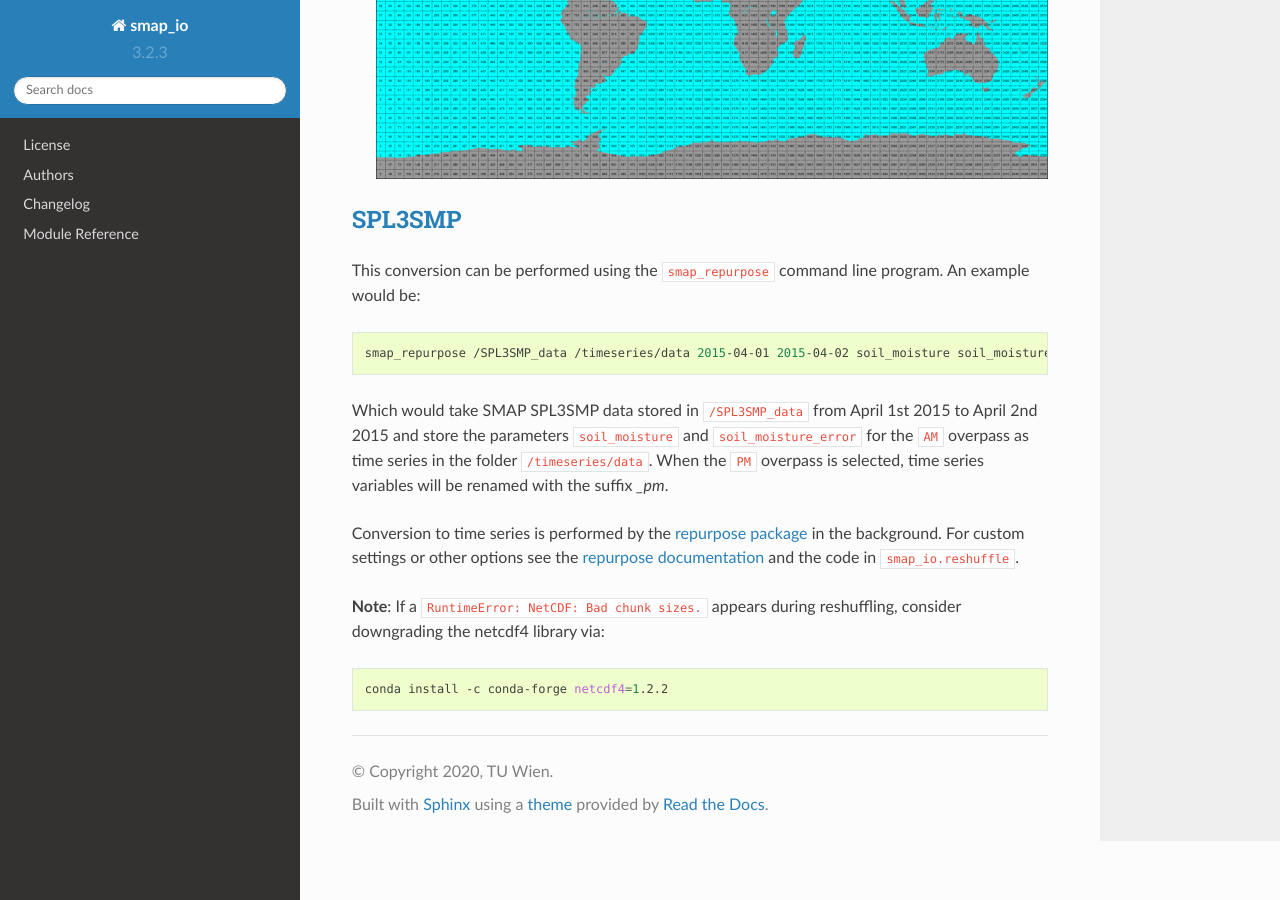
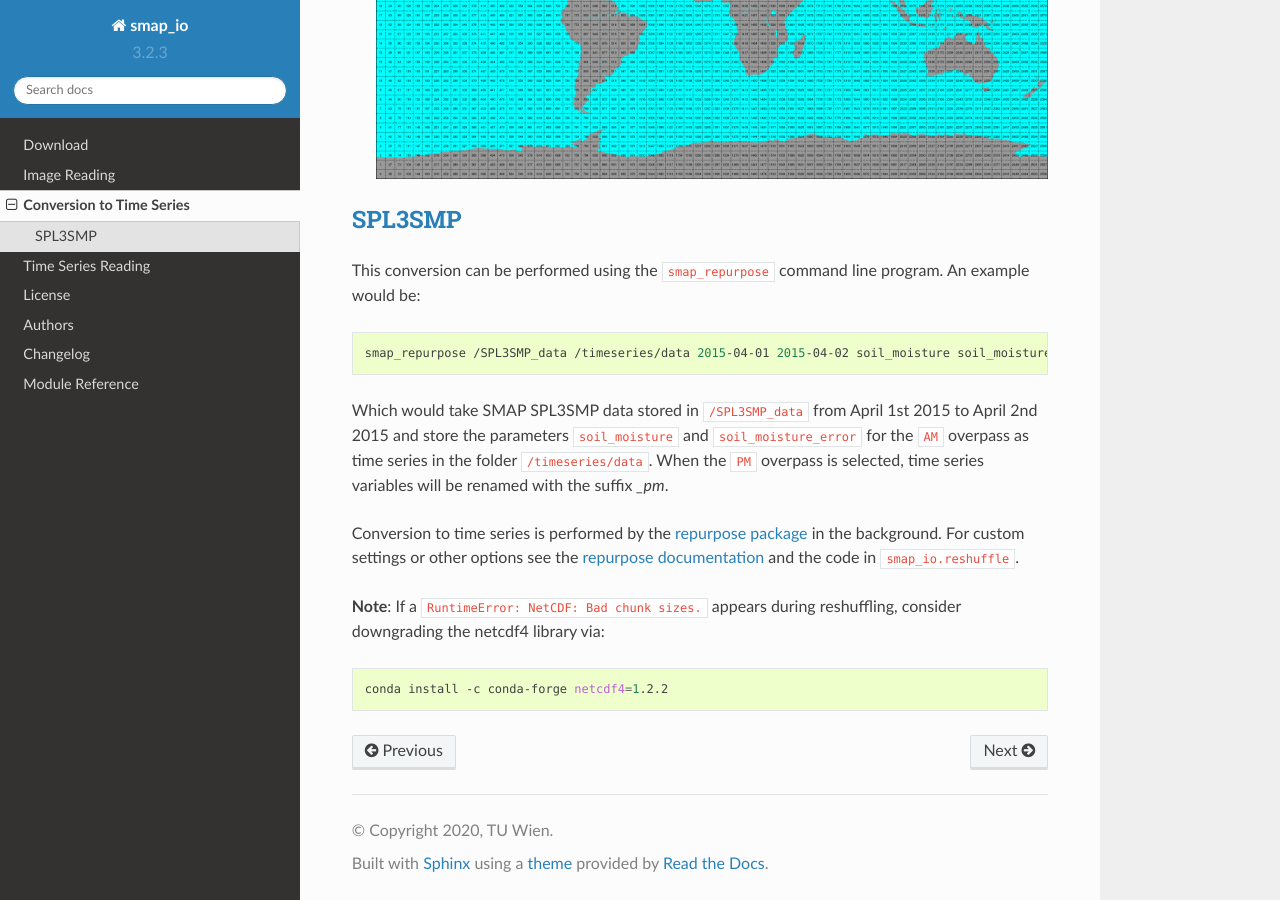
Before and after one commit to TUW-GEO/smap_io, a Sphinx documentation site: the page built from docs/img2ts.rst, in a window 1280 px wide and 900 px high, scrolled down 618 px. Built offline with Sphinx 7.4.7 and the Read the Docs theme 2.0.0, drawn with Linux system fonts in a browser that asks for light colours.

Commit message:
Update docs

```diff
--- a/docs/index.rst
+++ b/docs/index.rst
@@ -1,5 +1,5 @@
 .. include:: ../README.rst
-.. include:: ../download.rst
+.. include:: download.rst
 .. include:: read_img.rst
 .. include:: img2ts.rst
 .. include:: read_ts.rst
@@ -10,6 +10,10 @@ Contents
 .. toctree::
    :maxdepth: 2
 
+   Download <download>
+   Image Reading <read_img>
+   Conversion to Time Series <img2ts>
+   Time Series Reading <read_img>
    License <license>
    Authors <authors>
    Changelog <changelog>
```
